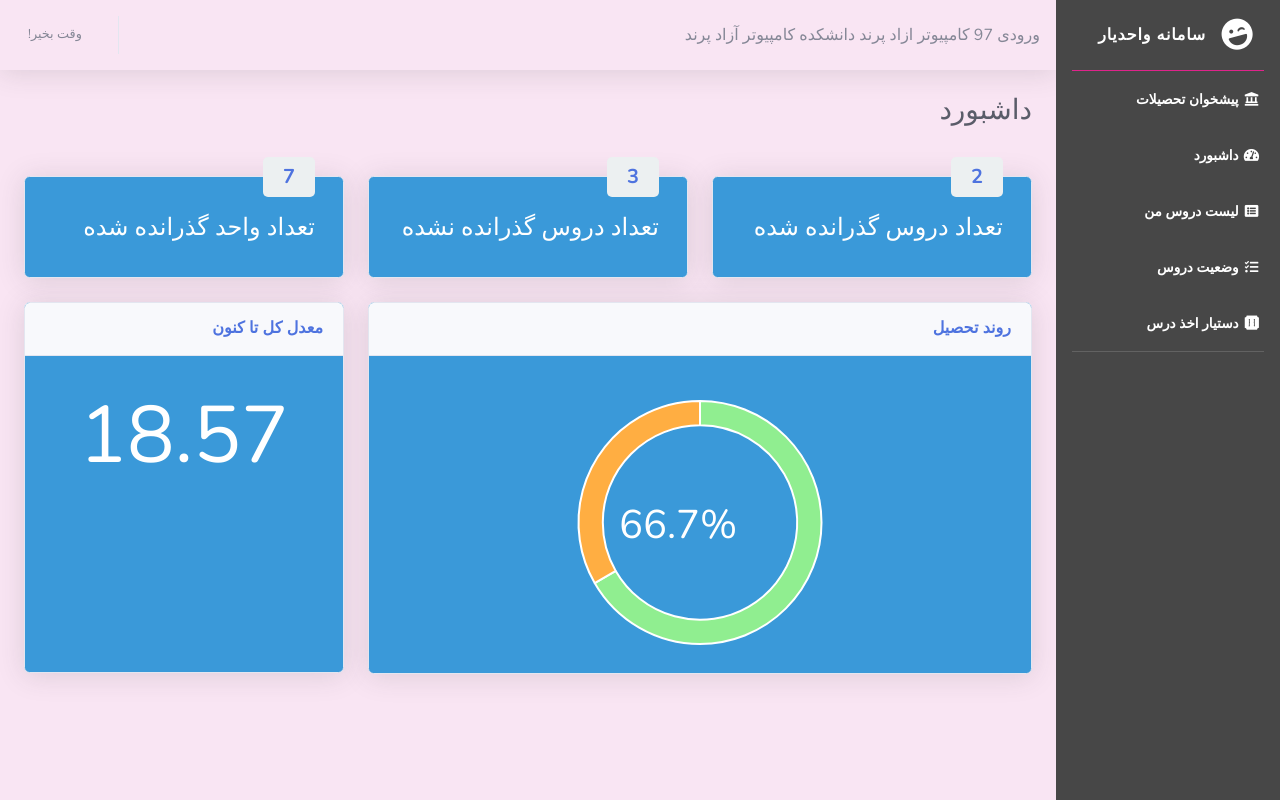
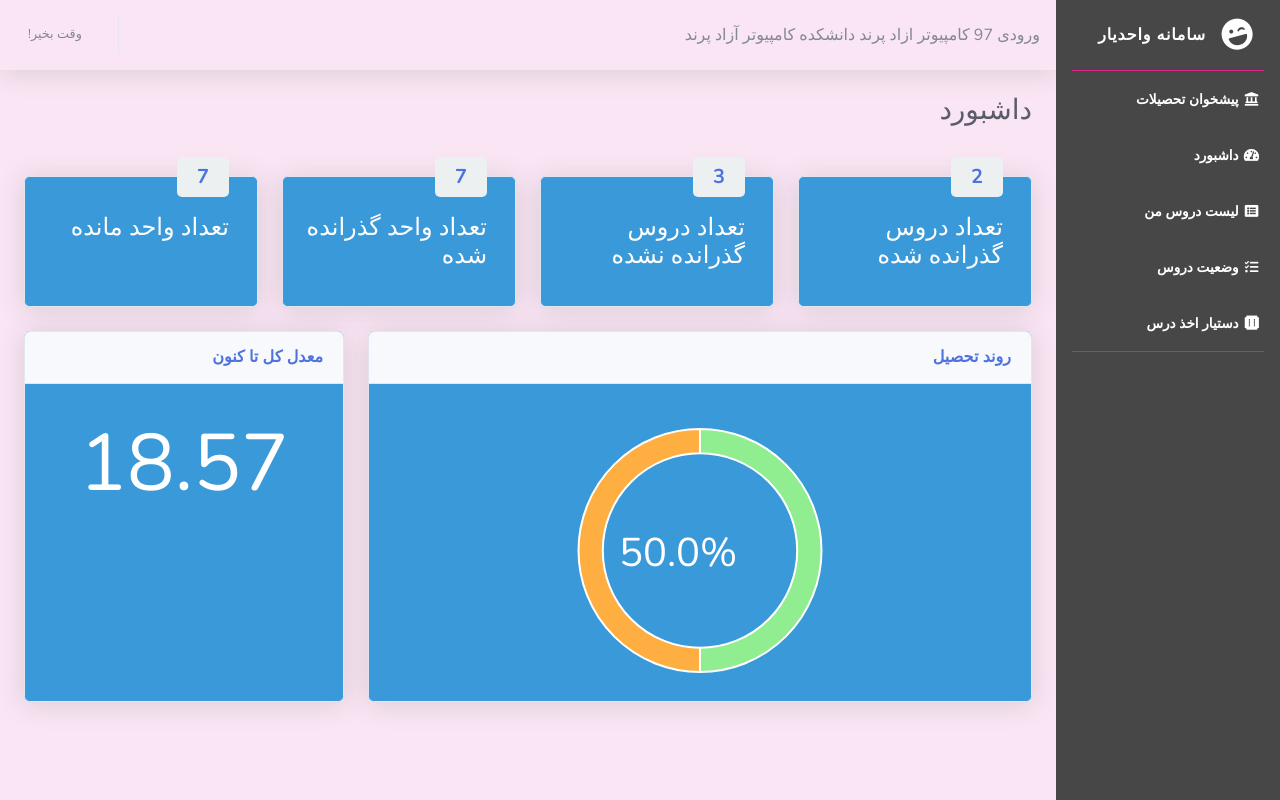
Before and after one commit to parisaqomi/vahedyar2, a Django app: page /dashboard/1/ in a window 1280 px wide. Run offline with Django 3.2, Linux system fonts and the light colour scheme; data comes from the database, SQL or seed files in the repository; both versions use the stored data as it was after the commit; some libraries are stand-ins or nearby versions.

Commit message:
calculate passed unit and remain units

```diff
--- a/core/static/core/js/demo/chart-pie-demo.js
+++ b/core/static/core/js/demo/chart-pie-demo.js
@@ -1,4 +1,3 @@
-
 // $( document ).ready(function() {
 //   var remainingUnits = $('#remaining-units').html();
 //   console.log(remainingUnits);
@@ -10,12 +9,12 @@ Chart.defaults.global.defaultFontColor = '#858796';
 
 
 var remainingUnits = parseInt($('#remaining-units').html());
-
+var total_units = parseInt($('#total_units').html());
 var passedUnits = parseInt($('#passed-units').html());
 
-var passedPer = parseFloat((passedUnits/remainingUnits) *100).toFixed(1);
+var passedPer = parseFloat((passedUnits / total_units) * 100).toFixed(1);
 
-var remainingPer = parseFloat( 100 - passedPer).toFixed(1);
+var remainingPer = parseFloat(100 - passedPer).toFixed(1);
 
 
 
@@ -28,9 +27,9 @@ var myPieChart = new Chart(ctx, {
     data: {
         labels: ["گذرانده شده", "باید گذرانده شود"],
         datasets: [{
-      data: [passedPer , remainingPer],
-      backgroundColor: ['#90EE90' ,'#ffae42'],
-      hoverBackgroundColor: ['#198643','#ff7034'],
+            data: [passedPer, remainingPer],
+            backgroundColor: ['#90EE90', '#ffae42'],
+            hoverBackgroundColor: ['#198643', '#ff7034'],
             hoverBorderColor: "rgba(234, 236, 244, 1)",
         }],
     },
--- a/core/templates/core/dashboard.html
+++ b/core/templates/core/dashboard.html
@@ -13,16 +13,16 @@
   <div class=" mb-4 text-right">
     <h1 class="h3 mb-5 text-gray-800">داشبورد</h1>
   </div>
-
+<div style="display:none !important" id="total_units">{{total_units}}</div>
   <div class="row">
 
-    <div class="col-xl-4 col-md-4 mb-4">
+    <div class="col-xl-3 col-md-3 mb-4">
       <div class="card position-relative shadow h-100 py-2  min-height" >
         <div class="card-body">
           <div class="row no-gutters align-items-center">
             <div class="col mr-2">
               <h4 class="my-2 text-right">تعداد دروس  گذرانده شده</h4>
-              <div class="h5 mb-0 font-weight-bold card-number" id="passed-units">{{passed}}</div>
+              <div class="h5 mb-0 font-weight-bold card-number" >{{passed}}</div>
             </div>
 
           </div>
@@ -30,26 +30,39 @@
       </div>
     </div>
 
-    <div class="col-xl-4 col-md-4 mb-4">
+    <div class="col-xl-3 col-md-3 mb-4">
       <div class="card position-relative shadow h-100 py-2  min-height">
         <div class="card-body">
           <div class="row no-gutters align-items-center">
             <div class="col mr-2">
               <h4 class="my-2 text-right">تعداد دروس گذرانده نشده</h4>
-              <div class="h5 mb-0 font-weight-bold card-number" id="remaining-units">{{remaining}}</div>
+              <div class="h5 mb-0 font-weight-bold card-number" >{{remaining}}</div>
             </div>
 
           </div>
         </div>
       </div>
     </div>
-<div class="col-xl-4 col-md-4 mb-4">
+<div class="col-xl-3 col-md-3 mb-4">
       <div class="card position-relative shadow h-100 py-2  min-height">
         <div class="card-body">
           <div class="row no-gutters align-items-center">
             <div class="col mr-2">
               <h4 class="my-2 text-right">تعداد واحد گذرانده شده</h4>
-              <div class="h5 mb-0 font-weight-bold card-number">{{sum_vahed_passed}}</div>
+              <div class="h5 mb-0 font-weight-bold card-number" id="passed-units">{{sum_vahed_passed}}</div>
+            </div>
+
+          </div>
+        </div>
+      </div>
+    </div>
+    <div class="col-xl-3 col-md-3 mb-4">
+      <div class="card position-relative shadow h-100 py-2  min-height">
+        <div class="card-body">
+          <div class="row no-gutters align-items-center">
+            <div class="col mr-2">
+              <h4 class="my-2 text-right">تعداد واحد مانده</h4>
+              <div class="h5 mb-0 font-weight-bold card-number" id="remaining-units">{{remain_units}}</div>
             </div>
 
           </div>
--- a/core/views.py
+++ b/core/views.py
@@ -37,19 +37,24 @@ def get_dashboard(request, study_id):
         passed_scores = study.score_set.filter(value__gte=PASSING_SCORE)
         number_of_passed_courses = len(passed_scores)
         number_of_not_passed_courses = total_number_of_courses - number_of_passed_courses
-        sum_vahed_passed=0
+        sum_passed_units=0
         sum_score_passed=0
+        total_units=0
         for item in passed_scores:
 
-                sum_vahed=item.course.vahed_nazari + item.course.vahed_amali
-                sum_vahed_passed += sum_vahed
-                sum_score_passed += sum_vahed * item.value
-        if sum_vahed_passed!=0:
-            average=sum_score_passed/sum_vahed_passed
+                sum_unit=item.course.vahed_nazari + item.course.vahed_amali
+                sum_passed_units += sum_unit
+                sum_score_passed += sum_unit * item.value
+        if sum_passed_units!=0:
+            average=sum_score_passed/sum_passed_units
         else: average=0
         formatted_average = "{:.2f}".format(average)
 
+        for item in study.chart.course.all():
+                sum_chart_unit=item.vahed_nazari + item.vahed_amali
+                total_units+=sum_chart_unit
 
+        remain_units=total_units-sum_passed_units
 
 
         # logic end
@@ -59,7 +64,9 @@ def get_dashboard(request, study_id):
                        'passed': number_of_passed_courses,
                        'remaining': number_of_not_passed_courses,
                        'average':formatted_average,
-                       'sum_vahed_passed':sum_vahed_passed
+                       'sum_vahed_passed':sum_passed_units,
+                       'remain_units':remain_units,
+                       'total_units':total_units
 
                        }
                       )
```
Also changed, not shown: db.sqlite3. Lines whose indentation alone changed are shown as unchanged.
